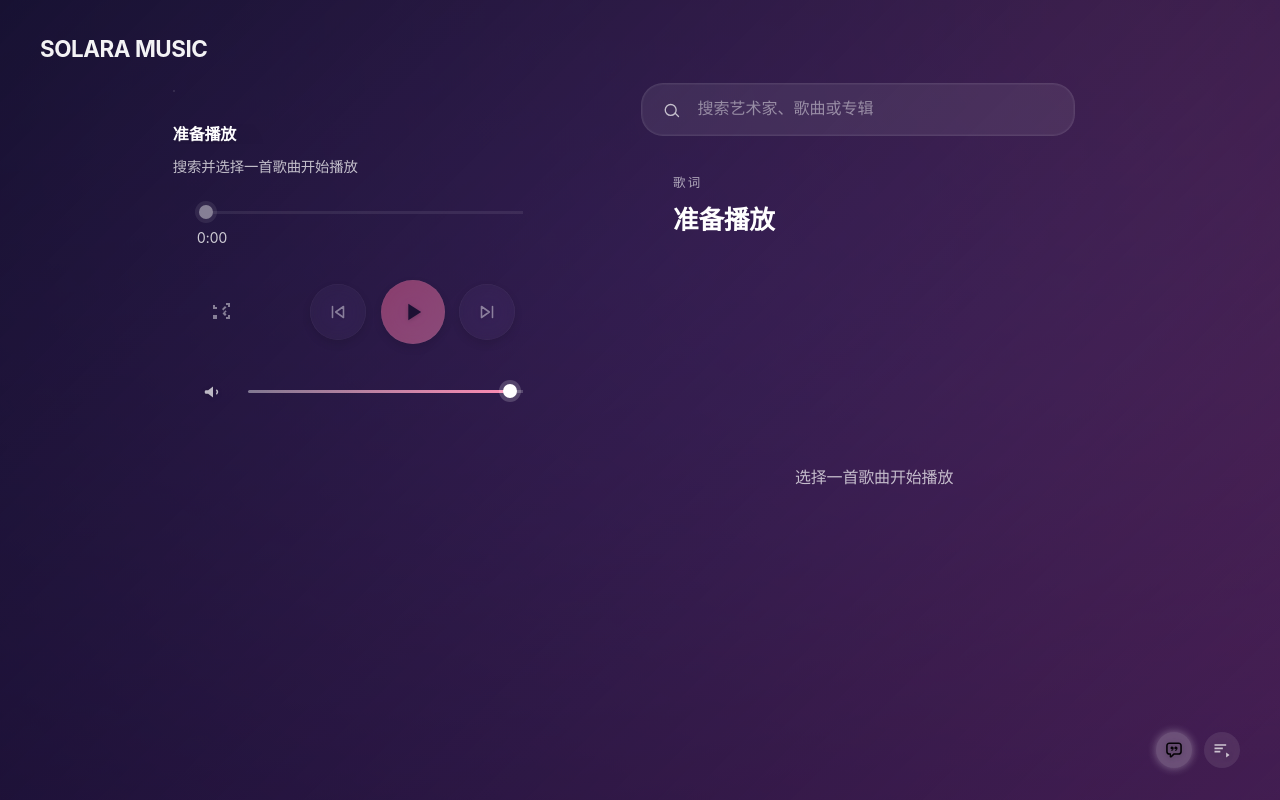
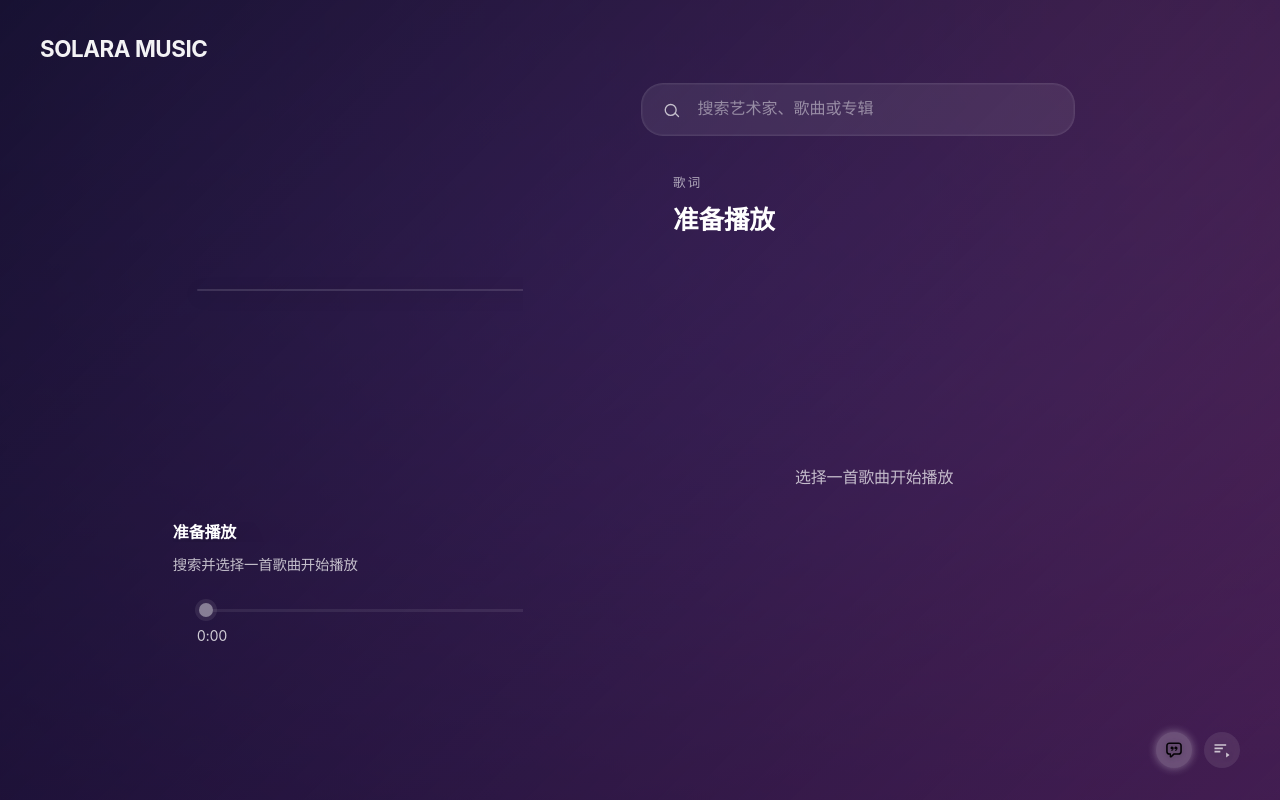
Before and after one commit to akudamatata/Solara-Apple-Music-Version, a React (Vite) app: page / in a window 1280 px wide. Built offline with nearby package versions, Linux system fonts and the light colour scheme; a web font is replaced by a local one.

Commit message:
Adjust player cover sizing

```diff
--- a/src/App.css
+++ b/src/App.css
@@ -211,7 +211,7 @@
   display: grid;
   grid-template-columns:
     [gutter] minmax(16px, 1fr)
-    [content-start] minmax(480px, 720px)
+    [content-start] minmax(480px, 760px)
     [content-end] minmax(16px, 1fr);
   grid-auto-rows: auto;
   row-gap: clamp(1.6rem, 3vh, 2.4rem);
@@ -240,15 +240,21 @@
 .player-cover {
   display: flex;
   justify-content: center;
-  align-items: flex-start;
+  align-items: center;
   grid-column: content-start / content-end;
-  margin: 0;
+  width: 100%;
+  height: auto;
+  min-width: 400px;
+  min-height: 400px;
+  max-width: 600px;
+  margin: 0 auto;
   padding: 0;
 }
 
 .album-art {
-  width: clamp(420px, 88%, 600px);
-  height: clamp(420px, 88%, 600px);
+  width: clamp(400px, 90%, 600px);
+  height: auto;
+  min-height: 400px;
   background-size: cover;
   background-position: center;
   border-radius: 14px;
```
